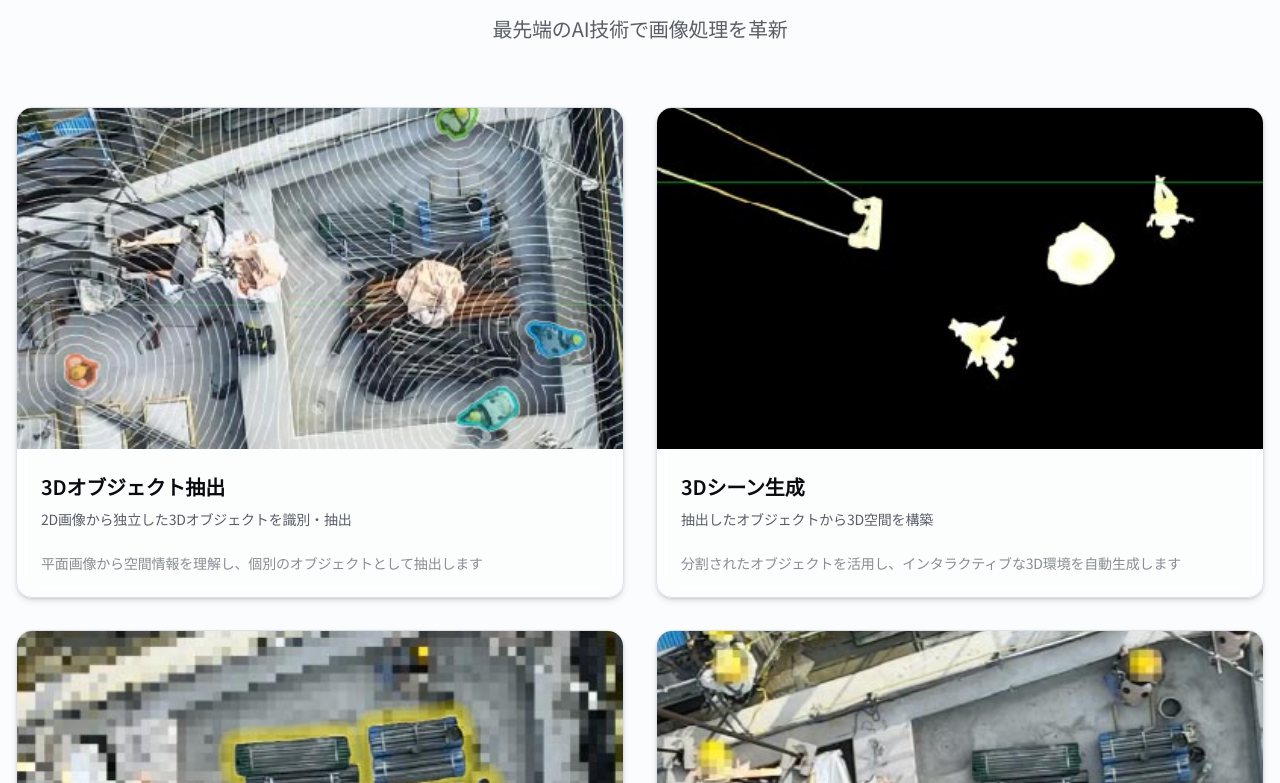
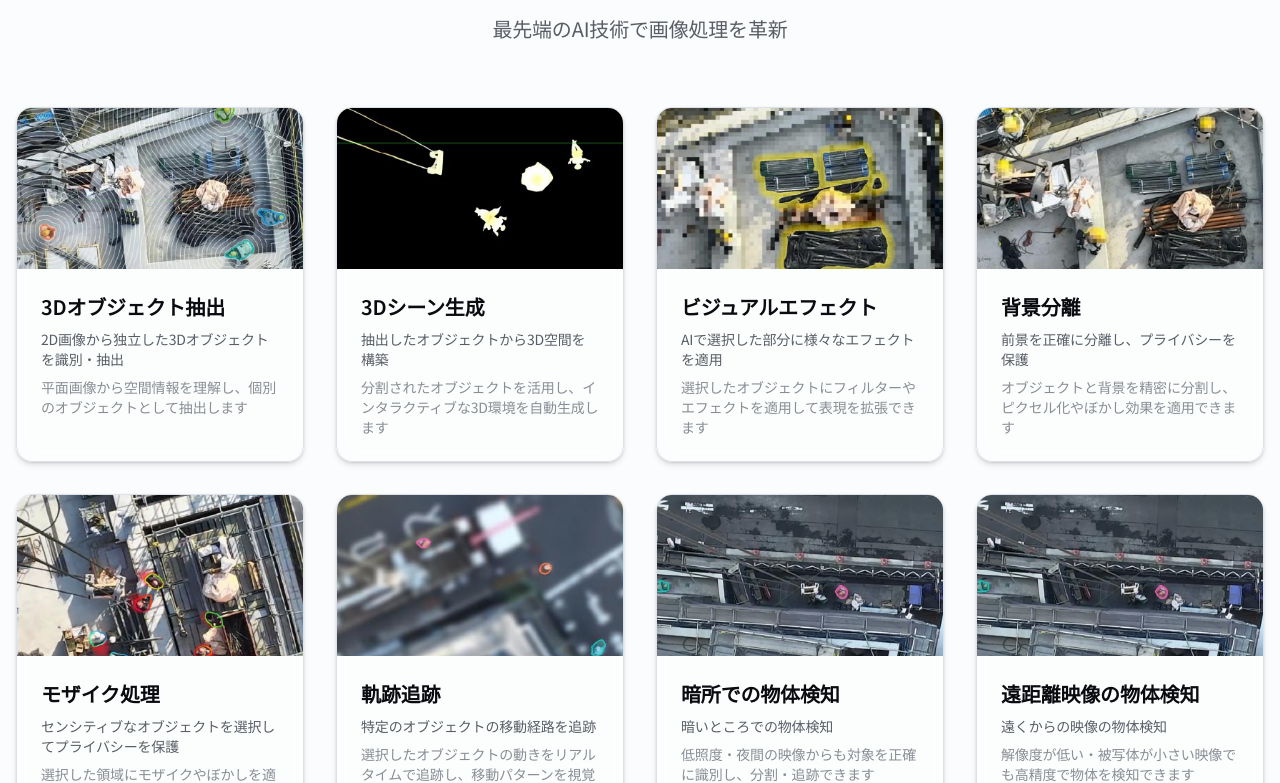
Before and after one commit to liuchiawei/demo-sam-3d, a Next.js app: page / in a window 1280 px wide. Shown: the part 977-1760 px from the top of the page. Built offline with nearby package versions, Linux system fonts and the light colour scheme.

Commit message:
style(CapabilityCard, CapabilitiesSection): add grid cols in desktop mode

```diff
--- a/components/capabilities/CapabilityCard.tsx
+++ b/components/capabilities/CapabilityCard.tsx
@@ -87,10 +87,10 @@ export function CapabilityCard({
         whileHover="hover"
         animate="rest"
         variants={cardHover}
-        className="group rounded-xl"
+        className="group flex h-full rounded-xl"
       >
         <Card
-          className="h-full pt-0 overflow-hidden border-border bg-card/50 backdrop-blur transition-colors hover:border-blue-800/50 dark:hover:border-blue-400/50"
+          className="flex h-full min-h-0 flex-col pt-0 overflow-hidden border-border bg-card/50 backdrop-blur transition-colors hover:border-blue-800/50 dark:hover:border-blue-400/50"
           style={{
             cursor: isClickable({ videoSrc, show3DDialog })
               ? "pointer"
@@ -178,8 +178,9 @@ export function CapabilityCard({
             </div>
           )}
 
-          {/* 内容区域 */}
-          <CardHeader>
+          {/* 内容区域：flex-1 min-h-0 確保高度一致，detail 不撐開卡片 */}
+          <div className="flex min-h-0 flex-1 flex-col gap-2">
+            <CardHeader className="flex-shrink-0">
               <CardTitle className="text-xl text-foreground">{title}</CardTitle>
               <CardDescription className="text-muted-foreground">
                 {description}
@@ -187,10 +188,11 @@ export function CapabilityCard({
             </CardHeader>
 
             {detail && (
-            <CardContent>
-              <p className="text-sm text-muted-foreground/70">{detail}</p>
+              <CardContent className="min-h-0 flex-1 pt-0">
+                <p className="line-clamp-4 text-sm text-muted-foreground/70">{detail}</p>
               </CardContent>
             )}
+          </div>
         </Card>
       </motion.div>
 
--- a/components/sections/CapabilitiesSection.tsx
+++ b/components/sections/CapabilitiesSection.tsx
@@ -116,14 +116,14 @@ export function CapabilitiesSection() {
 
         {/* 能力卡片网格 */}
         <motion.div
-          className="grid gap-6 md:grid-cols-2 lg:gap-8"
+          className="grid items-stretch gap-6 md:grid-cols-2 lg:gap-8 lg:grid-cols-3 xl:grid-cols-4"
           initial="hidden"
           whileInView="visible"
           viewport={{ once: true, amount: 0.2 }}
           variants={staggerContainer}
         >
           {capabilities.map((capability, index) => (
-            <motion.div key={index} variants={fadeInUp}>
+            <motion.div key={index} className="flex min-h-0" variants={fadeInUp}>
               <CapabilityCard {...capability} />
             </motion.div>
           ))}
```
Lines whose indentation alone changed are shown as unchanged.
